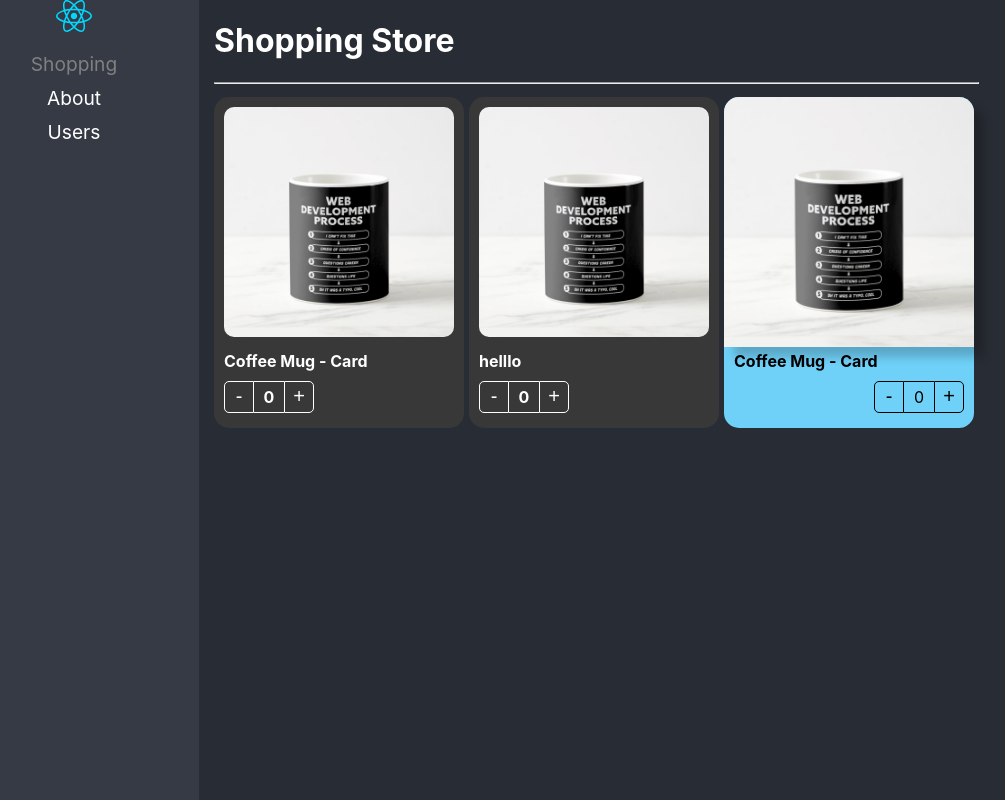
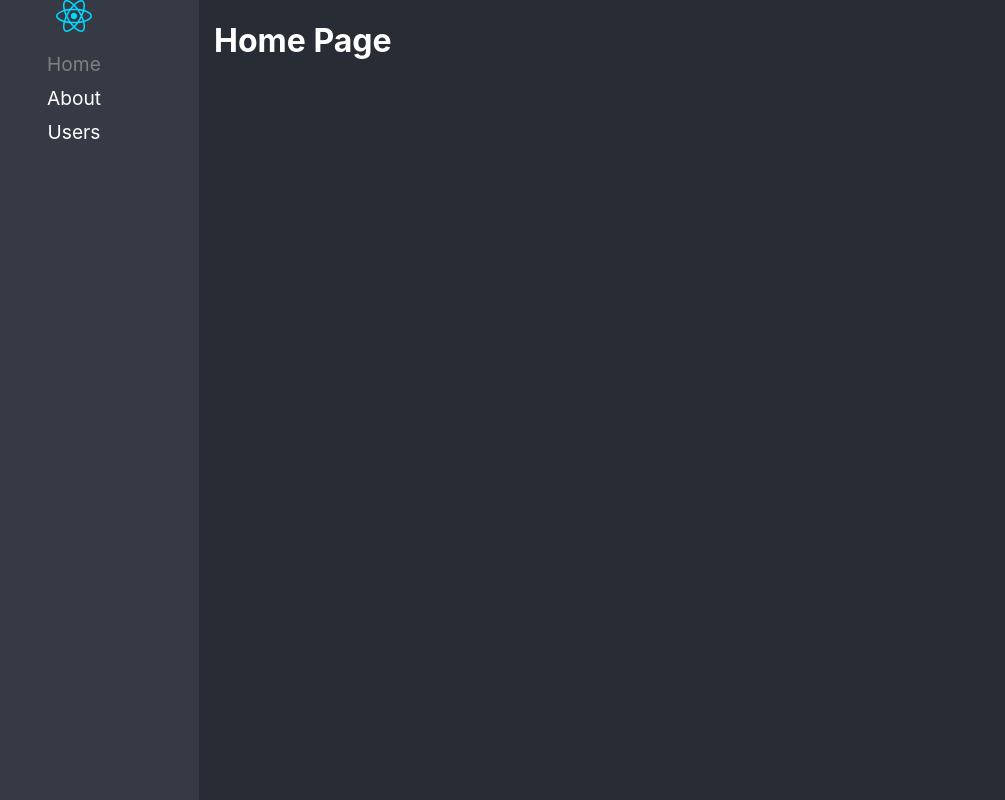
Before and after one commit to HugoLebredo/react-adv, a React (Vite) app: page /home in a window 1280 px wide. Before the commit this address led to /shopping. Shown: the whole page, without its empty margins (51-1056 px from the left). Built offline with nearby package versions, Linux system fonts and the light colour scheme.

Commit message:
Revert "Component extend styles"

```diff
--- a/src/02-component-patterns/components/ProductButtons.tsx
+++ /dev/null
@@ -1,22 +0,0 @@
-import { useContext } from "react"
-import { ProductContext } from "./ProductCard"
-
-import styles from '../styles/styles.module.css'
-
-export interface Props {
-    className?:string
-    style?: React.CSSProperties
-}
-
-export const ProductButtons = ({className, style}:Props) => {
-
-    const {counter, increaseBy} = useContext(ProductContext)
-
-    return (
-        <div className = {`${styles.buttonsContainer} ${className}`} style={style}>
-            <button className={styles.buttonMinus} onClick = {() => increaseBy(-1)} >-</button>
-            <div className={styles.countLabel}>{counter}</div>
-            <button className={styles.buttonAdd} onClick = {() => increaseBy(1)}>+</button>
-        </div>
-    )
-}
--- a/src/02-component-patterns/components/ProductCard.tsx
+++ /dev/null
@@ -1,33 +0,0 @@
-import { createContext, ReactElement } from 'react'
-
-import useProduct from '../hooks/useProduct'
-import { Product, ProductContextProps } from '../interfaces/interfaces'
-
-import styles from '../styles/styles.module.css'
-
-export interface Props {
-  product: Product,
-  children?: ReactElement[],
-  className?: string,
-  style?: React.CSSProperties
-}
-
-export const ProductContext = createContext({} as ProductContextProps)
-const {Provider} = ProductContext
-
-export const ProductCard = ({children, product, className, style}:Props) => {
-
-    const {counter, increaseBy} = useProduct()
-
-  return (
-    <Provider value={{
-        counter,
-        increaseBy,
-        product
-    }}>
-        <div className = {`${styles.productCard} ${className}`} style={style}>
-            {children}
-        </div>
-    </Provider>
-  )
-}
--- a/src/02-component-patterns/components/ProductImage.tsx
+++ /dev/null
@@ -1,36 +0,0 @@
-import { useContext } from "react"
-
-import { ProductContext } from "./ProductCard"
-
-import noImage from '../assets/no-image.jpg'
-import styles from '../styles/styles.module.css'
-
-export interface Props {
-    img?: string,
-    className?: string,
-    style?: React.CSSProperties
-
-}
-
-export const ProductImage = ({img = '',className, style }:Props) => {
-
-    const {product} = useContext(ProductContext)
-
-    let imageToShow:string
-
-    if (img){
-        imageToShow = img
-    } else if  (product.img ){
-        imageToShow = product.img
-    } else {
-        imageToShow = noImage
-    }
-
-    return (
-        <img className = {`${styles.productImg} ${className}`}
-                src = {imageToShow}
-                alt = 'Product img'
-                style= {style}
-        />
-    )
-}
--- a/src/02-component-patterns/components/ProductTitle.tsx
+++ /dev/null
@@ -1,23 +0,0 @@
-import { useContext } from "react"
-import { ProductContext } from "./ProductCard"
-
-import styles from '../styles/styles.module.css'
-
-export interface Props {
-    title?:string,
-    className?: string,
-    style?:React.CSSProperties
-}
-
-export const ProductTitle = ({title, className, style}:Props) => {
-
-    const {product} = useContext(ProductContext)
-
-    let titleToShow:string
-
-    title ?  titleToShow = title : titleToShow = product.title
-
-    return (
-        <span className = {`${styles.productDescription} ${className}`} style={style}>{titleToShow}</span>
-     )
-}
--- a/src/02-component-patterns/components/index.tsx
+++ /dev/null
@@ -1,19 +0,0 @@
-import { ProductCard as ProductCardHOC } from './ProductCard';
-
-import { ProductCardHOCProps } from '../interfaces/interfaces';
-
-import { ProductButtons } from './ProductButtons';
-import { ProductImage } from './ProductImage';
-import { ProductTitle } from './ProductTitle';
-
-export { ProductButtons } from './ProductButtons';
-export { ProductImage } from './ProductImage';
-export { ProductTitle } from './ProductTitle';
-
-export const ProductCard:ProductCardHOCProps = Object.assign( ProductCardHOC, {
-    Title:ProductTitle,
-    Image:ProductImage,
-    Buttons:ProductButtons
-})
-
-export default ProductCard
--- a/src/02-component-patterns/hooks/useProduct.ts
+++ /dev/null
@@ -1,11 +0,0 @@
-import { useState } from "react"
-
-const useProduct = () => {
-
-    const [counter, setCounter] = useState(0)
-
-    const increaseBy = (value:number) => setCounter(Math.max(counter + value, 0))
-
-    return {counter, increaseBy}
-}
- export default useProduct
--- a/src/02-component-patterns/pages/ShoppingPage.tsx
+++ /dev/null
@@ -1,40 +0,0 @@
-import { ProductButtons, ProductCard, ProductImage, ProductTitle } from "../components"
-import '../styles/custom-styles.css'
-
-const product = {
-    title: 'Coffee Mug - Card',
-    img: './public/coffee-mug.png',
-    id: '1'
-}
-
-export const ShoppingPage = () => {
-  return (
-    <div>
-        <h1>Shopping Store</h1>
-        <hr />
-        <div style = {{
-            display: 'flex',
-            flexDirection: 'row',
-            flexWrap: 'wrap'
-        }}>
-            <ProductCard product = {product} className = 'bg-dark text-bold'>
-              <ProductImage className = 'custom-image'/>
-              <ProductTitle className = 'text-white'/>
-              <ProductButtons className = 'custom-buttons'/>
-            </ProductCard>
-
-            <ProductCard product = {product} className = 'bg-dark text-bold'>
-              <ProductCard.Image className = 'custom-image'/>
-              <ProductCard.Title title='helllo' className = 'text-white'/>
-              <ProductCard.Buttons  className = 'custom-buttons'/>
-            </ProductCard>
-
-            <ProductCard product = {product} style={{backgroundColor: '#70d1f8'}}>
-              <ProductCard.Image style={{boxShadow: '10px 10px 10px rgba(0,0,0,0.2)'}}/>
-              <ProductCard.Title style={{fontWeight: 'bold'}}/>
-              <ProductCard.Buttons style={{display: 'flex', justifyContent: 'end'}}/>
-            </ProductCard>
-        </div>
-    </div>
-  )
-}
--- a/src/02-component-patterns/styles/custom-styles.css
+++ /dev/null
@@ -1,22 +0,0 @@
-.bg-dark {
-    background-color: rgb(56, 56, 56);
-}
-
-.text-white {
-    color: white
-}
-
-.text-bold {
-    font-weight: bold;
-}
-
-.custom-image {
-    border-radius: 20px;
-    padding: 10px;
-    width: calc(100% -  20px);
-}
-
-.custom-buttons button, .custom-buttons div {
-    color: white;
-    border-color: white
-}
--- a/src/02-component-patterns/styles/styles.module.css
+++ /dev/null
@@ -1,62 +0,0 @@
-
-
-.productCard {
-    background-color: white;
-    border-radius: 15px;
-    color: black;
-    padding-bottom: 5px;
-    width: 250px;
-    margin-right: 5px;
-    margin-top: 5px;
-}
-
-.productImg {
-    border-radius: 15px 15px 0px 0px;
-    width: 100%;
-}
-
-.productDescription {
-    margin: 10px;
-}
-
-.buttonsContainer {
-    margin: 10px;
-    display: flex;
-    flex-direction: row;
-}
-
-.buttonMinus {
-    cursor: pointer;
-    background-color: transparent;
-    border: 1px solid black;
-    border-radius: 5px 0px 0px 5px;
-    font-size: 20px;
-    width: 30px;
-}
-
-.buttonMinus:hover {
-    background-color: rgba(0, 0, 0, 0.1);
-}
-
-.countLabel {
-    border-bottom: 1px solid black;
-    border-top: 1px solid black;
-    font-size: 16px;
-    height: 25px;
-    padding-top: 5px;
-    text-align: center;
-    width: 30px;
-}
-
-.buttonAdd {
-    cursor: pointer;
-    background-color: transparent;
-    border: 1px solid black;
-    border-radius: 0px 5px 5px 0px;
-    font-size: 20px;
-    width: 30px;
-}
-
-.buttonAdd:hover {
-    background-color: rgba(0, 0, 0, 0.1);
-}
--- a/src/routes/Navigation.tsx
+++ b/src/routes/Navigation.tsx
@@ -1,5 +1,4 @@
 import { BrowserRouter, NavLink, Routes, Route, Navigate } from "react-router-dom";
-import { ShoppingPage } from "../02-component-patterns/pages/ShoppingPage";
 
 import logo from '../assets/react.svg'
 
@@ -11,7 +10,7 @@
                 <img src={ logo } alt="React Logo" />
                 <ul>
                     <li>
-                        <NavLink to="/shopping" className = {({isActive}) => isActive ? 'nav-active': ''}>Shopping</NavLink>
+                        <NavLink to="/home" className = {({isActive}) => isActive ? 'nav-active': ''} >Home</NavLink>
                     </li>
                     <li>
                         <NavLink to="/about" className = {({isActive}) => isActive ? 'nav-active': ''}>About</NavLink>
@@ -22,11 +21,11 @@
                 </ul>
             </nav>
         <Routes>
-            <Route path="shopping" element={<ShoppingPage/>}/>
+            <Route path="/home" element={<h1>Home Page</h1>}/>
             <Route path="about" element={<h1>About Page</h1>}/>
             <Route path="users" element={<h1>Users Page</h1>}/>
 
-            <Route path="/*" element={<Navigate to="/shopping" replace />}/>
+            <Route path="/*" element={<Navigate to="/home" replace />}/>
         </Routes>
         </div>
     </BrowserRouter>
```
Also changed, not shown: src/02-component-patterns/interfaces/interfaces.ts (deleted, +0 -23 lines), public/coffee-mug.png (deleted), src/02-component-patterns/assets/no-image.jpg (deleted).
